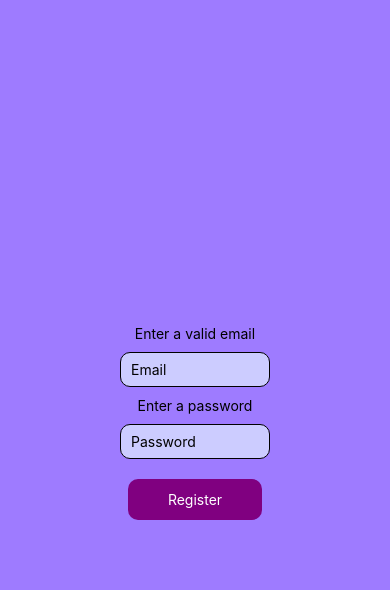
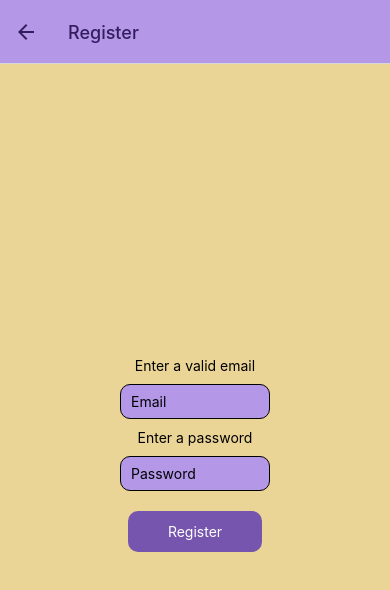
Before and after one commit to ZOHANescu/PC-Forge, a React Native app: screen /Register in a window 390 px wide. Shown: the top 590 px of the page. Built offline with nearby package versions, Linux system fonts and the light colour scheme; no server answers.

Commit message:
Styling. Changed the color theme of the app.

```diff
--- a/App.js
+++ b/App.js
@@ -1,13 +1,16 @@
 import React from "react";
+
 import { LoginScreen } from "./src/screens/LoginScreen";
 import { RegisterScreen } from "./src/screens/RegisterScreen";
 import { UserMainScreen } from "./src/screens/UserMainScreen";
 import { SellerMainScreen } from "./src/screens/SellerMainScreen";
 import { NavigationContainer } from "@react-navigation/native";
 import { createNativeStackNavigator } from "@react-navigation/native-stack";
+
 import BrowseScreen from "./src/screens/BrowseScreen";
 import CartScreen from "./src/screens/CartScreen";
 import ChatScreen from "./src/screens/ChatScreen";
+
 import appColorConstants from "./src/utils/app-color-constants";
 
 const Stack = createNativeStackNavigator();
@@ -24,7 +27,12 @@ export default function App(props) {
         <Stack.Screen
           name="Register"
           component={RegisterScreen}
-          options={{ headerShown: false }}
+          options={{
+            headerStyle: {
+              backgroundColor: appColorConstants.COLOR_LAVANDER,
+            },
+            headerTintColor: appColorConstants.HEADER_FONT_COLOR,
+          }}
         />
         <Stack.Screen
           name="User"
@@ -41,7 +49,7 @@ export default function App(props) {
           component={BrowseScreen}
           options={{
             headerStyle: {
-              backgroundColor: appColorConstants.HEADER_BACKGROUND_COLOR,
+              backgroundColor: appColorConstants.COLOR_LAVANDER,
             },
             headerTintColor: appColorConstants.HEADER_FONT_COLOR,
           }}
@@ -51,7 +59,7 @@ export default function App(props) {
           component={CartScreen}
           options={{
             headerStyle: {
-              backgroundColor: appColorConstants.HEADER_BACKGROUND_COLOR,
+              backgroundColor: appColorConstants.COLOR_LAVANDER,
             },
             headerTintColor: appColorConstants.HEADER_FONT_COLOR,
           }}
@@ -61,7 +69,7 @@ export default function App(props) {
           component={ChatScreen}
           options={{
             headerStyle: {
-              backgroundColor: appColorConstants.HEADER_BACKGROUND_COLOR,
+              backgroundColor: appColorConstants.COLOR_LAVANDER,
             },
             headerTintColor: appColorConstants.HEADER_FONT_COLOR,
           }}
--- a/src/screens/BrowseScreen.js
+++ b/src/screens/BrowseScreen.js
@@ -1,6 +1,8 @@
+import React from "react";
+
 import { View, Text, StyleSheet, TouchableOpacity } from "react-native";
-import React from "react";
-import AppColorConstants from "../utils/app-color-constants";
+
+import appColorConstants from "../utils/app-color-constants";
 
 const BrowseScreen = ({ navigation }) => {
   return <View style={styles.container}></View>;
@@ -9,7 +11,7 @@ const BrowseScreen = ({ navigation }) => {
 const styles = StyleSheet.create({
   container: {
     flex: 1,
-    backgroundColor: "#9E7BFF",
+    backgroundColor: appColorConstants.BACKGROUND_BEIGE,
     alignItems: "center",
     justifyContent: "center",
   },
--- a/src/screens/CartScreen.js
+++ b/src/screens/CartScreen.js
@@ -1,5 +1,6 @@
+import React from "react";
 import { View, Text, StyleSheet, TouchableOpacity } from "react-native";
-import React from "react";
+
 import appColorConstants from "../utils/app-color-constants";
 
 const CartScreen = ({ navigation }) => {
@@ -9,7 +10,7 @@ const CartScreen = ({ navigation }) => {
 const styles = StyleSheet.create({
   container: {
     flex: 1,
-    backgroundColor: appColorConstants.MAIN_BACKGROUND_COLOR,
+    backgroundColor: appColorConstants.BACKGROUND_BEIGE,
     alignItems: "center",
     justifyContent: "center",
   },
--- a/src/screens/ChatScreen.js
+++ b/src/screens/ChatScreen.js
@@ -9,7 +9,7 @@ const ChatScreen = ({ navigation }) => {
 const styles = StyleSheet.create({
   container: {
     flex: 1,
-    backgroundColor: appColorConstants.MAIN_BACKGROUND_COLOR,
+    backgroundColor: appColorConstants.BACKGROUND_BEIGE,
     alignItems: "center",
     justifyContent: "center",
   },
--- a/src/screens/LoginScreen.js
+++ b/src/screens/LoginScreen.js
@@ -1,4 +1,5 @@
 import React, { useEffect, useState } from "react";
+
 import {
   Text,
   StyleSheet,
@@ -6,9 +7,13 @@ import {
   Pressable,
   KeyboardAvoidingView,
 } from "react-native";
+
+import appColorConstants from "../utils/app-color-constants";
+
 import { auth } from "../../firebase";
 
 export const LoginScreen = (props) => {
+
   const [email, setEmail] = useState("");
   const [password, setPassword] = useState("");
 
@@ -40,6 +45,7 @@ export const LoginScreen = (props) => {
         <TextInput
           style={styles.input}
           placeholder="Email"
+          placeholderTextColor={appColorConstants.COLOR_BLACK}
           onChangeText={(text) => setEmail(text)}
           value={email}
         />
@@ -47,6 +53,7 @@ export const LoginScreen = (props) => {
         <TextInput
           style={styles.input}
           placeholder="Password"
+          placeholderTextColor={appColorConstants.COLOR_BLACK}
           onChangeText={(text) => setPassword(text)}
           value={password}
           secureTextEntry
@@ -74,7 +81,7 @@ export const LoginScreen = (props) => {
 const styles = StyleSheet.create({
   container: {
     flex: 1,
-    backgroundColor: "#9E7BFF",
+    backgroundColor: appColorConstants.BACKGROUND_BEIGE,
     alignItems: "center",
     justifyContent: "center",
   },
@@ -85,7 +92,7 @@ const styles = StyleSheet.create({
     borderWidth: 1,
     padding: 10,
     borderRadius: 10,
-    backgroundColor: "#8A62F8",
+    backgroundColor: appColorConstants.COLOR_LAVANDER,
   },
   button: {
     alignItems: "center",
@@ -94,7 +101,7 @@ const styles = StyleSheet.create({
     paddingHorizontal: 40,
     borderRadius: 10,
     elevation: 3,
-    backgroundColor: "purple",
+    backgroundColor: appColorConstants.COLOR_PURPLE,
     marginTop: 10,
   },
   loginText: {
--- a/src/screens/RegisterScreen.js
+++ b/src/screens/RegisterScreen.js
@@ -1,4 +1,5 @@
 import React from "react";
+
 import {
   View,
   Pressable,
@@ -7,10 +8,14 @@ import {
   TextInput,
   KeyboardAvoidingView,
 } from "react-native";
-import { auth } from "../../firebase";
 import { useState } from "react";
 
+import appColorConstants from "../utils/app-color-constants";
+
+import { auth } from "../../firebase";
+
 export const RegisterScreen = () => {
+
   const [email, setEmail] = useState("");
   const [password, setPassword] = useState("");
 
@@ -36,6 +41,7 @@ export const RegisterScreen = () => {
             setEmail(text);
           }}
           placeholder="Email"
+          placeholderTextColor={appColorConstants.COLOR_BLACK}
         />
 
         <Text>Enter a password</Text>
@@ -47,6 +53,7 @@ export const RegisterScreen = () => {
             setPassword(text);
           }}
           placeholder="Password"
+          placeholderTextColor={appColorConstants.COLOR_BLACK}
           secureTextEntry
         />
 
@@ -65,7 +72,7 @@ const styles = StyleSheet.create({
     flex: 1,
     alignItems: "center",
     justifyContent: "center",
-    backgroundColor: "#9E7BFF",
+    backgroundColor: appColorConstants.BACKGROUND_BEIGE,
   },
   input: {
     height: 35,
@@ -74,7 +81,7 @@ const styles = StyleSheet.create({
     borderWidth: 1,
     padding: 10,
     borderRadius: 10,
-    backgroundColor: "#CCCCFF",
+    backgroundColor: appColorConstants.COLOR_LAVANDER,
   },
   registerButton: {
     alignItems: "center",
@@ -83,7 +90,7 @@ const styles = StyleSheet.create({
     paddingHorizontal: 40,
     borderRadius: 10,
     elevation: 3,
-    backgroundColor: "purple",
+    backgroundColor: appColorConstants.COLOR_PURPLE,
     marginTop: 10,
   },
   registerText: {
--- a/src/screens/SellerMainScreen.js
+++ b/src/screens/SellerMainScreen.js
@@ -1,6 +1,9 @@
+import React from "react";
+
 import { View, Text, StyleSheet, TouchableOpacity, Image } from "react-native";
-import React from "react";
 import { SafeAreaView } from "react-native-safe-area-context";
+
+import appColorConstants from "../utils/app-color-constants";
 
 export const SellerMainScreen = () => {
   return (
@@ -15,7 +18,7 @@ export const SellerMainScreen = () => {
 const styles = StyleSheet.create({
   container: {
     flex: 1,
-    backgroundColor: "#8A62F8",
+    backgroundColor: appColorConstants.BACKGROUND_BEIGE,
     alignItems: "center",
     justifyContent: "center",
   },
--- a/src/screens/UserMainScreen.js
+++ b/src/screens/UserMainScreen.js
@@ -80,7 +80,6 @@ export const UserMainScreen = (props) => {
 
         <View
           style={{
-            //flex: 1,
             justifyContent: "flex-end",
             marginHorizontal: 10,
           }}
@@ -101,7 +100,7 @@ export const UserMainScreen = (props) => {
 const styles = StyleSheet.create({
   container: {
     flex: 1,
-    backgroundColor: appColorConstants.MAIN_BACKGROUND_COLOR,
+    backgroundColor: appColorConstants.BACKGROUND_BEIGE,
   },
   signOutContainer: {
     alignSelf: "flex-Start",
@@ -117,7 +116,7 @@ const styles = StyleSheet.create({
   buttonStyle: {
     margin: 10,
     padding: 10,
-    backgroundColor: "#AC2FCE",
+    backgroundColor: appColorConstants.COLOR_LAVANDER,
     borderRadius: 10,
     marginTop: 25,
     height: 120,
--- a/src/utils/app-color-constants.js
+++ b/src/utils/app-color-constants.js
@@ -1,8 +1,10 @@
 export default {
-  MAIN_BACKGROUND_COLOR: "#9E7BFF",
+    BACKGROUND_BEIGE: "#ebd596",
 
-  HEADER_BACKGROUND_COLOR: "#9372ba",
-  HEADER_FONT_COLOR: "#331d61",
+    COLOR_LAVANDER: '#b497e6',
+    COLOR_PURPLE: "#7555ad",
+    COLOR_BLACK: "#020005",
 
-  BUTTON_COLOR: "",
+    HEADER_BACKGROUND_COLOR: "#9372ba",
+    HEADER_FONT_COLOR: "#331d61",
 };
```
